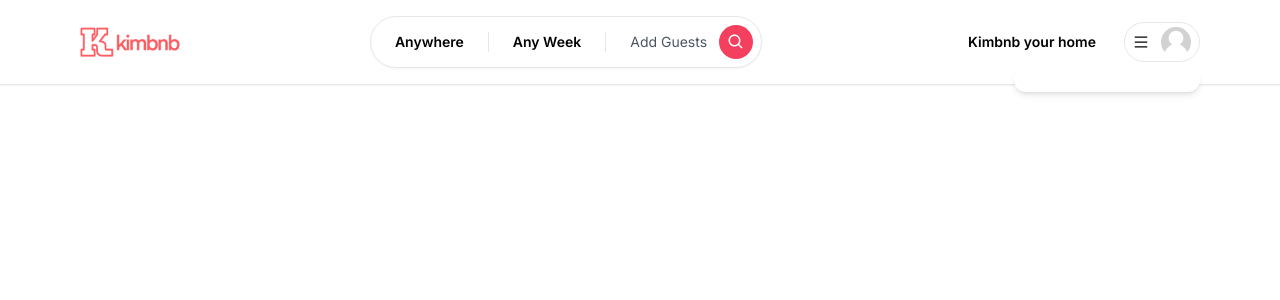
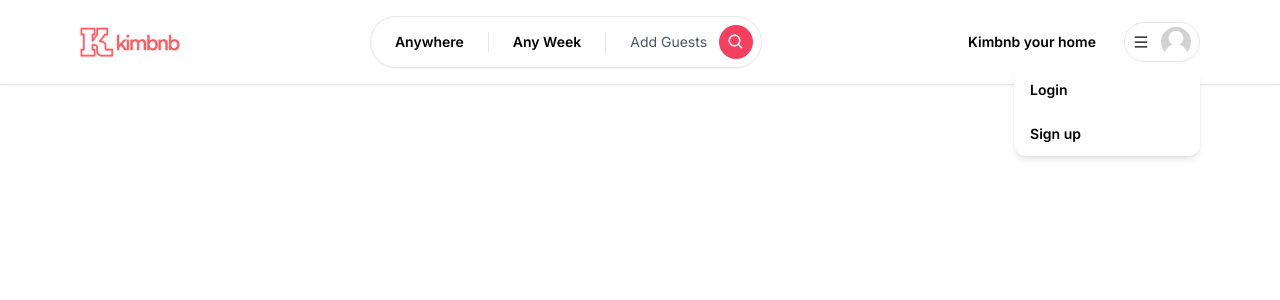
Before and after one commit to kimneighbor/clone-airbnb-app, a Next.js app: page / in a window 1280 px wide. Both pictures are taken after a click on the element 1162 px from the left and 42 px from the top of the page. Shown: the top 300 px of the page. Built offline with nearby package versions, Linux system fonts and the light colour scheme.

Commit message:
update MenuItem, UserMenu

```diff
--- a/app/components/navbar/MenuItem.tsx
+++ b/app/components/navbar/MenuItem.tsx
@@ -25,6 +25,7 @@ const MenuItem: React.FC<MenuItemProps> = ({
                 font-semibold
                 "
         >
+            {label}
 
         </div>
     );
--- a/app/components/navbar/UserMenu.tsx
+++ b/app/components/navbar/UserMenu.tsx
@@ -75,7 +75,14 @@ const UserMenu = () => {
                 >
                     <div className="flex flex-col cursor-pointer">
                         <>
-                            <MenuItem/>
+                            <MenuItem
+                                onClick={() => {}}
+                                label="Login"
+                            />
+                            <MenuItem
+                                onClick={() => {}}
+                                label="Sign up"
+                            />
                         </>
                     </div>
                 </div>
```
